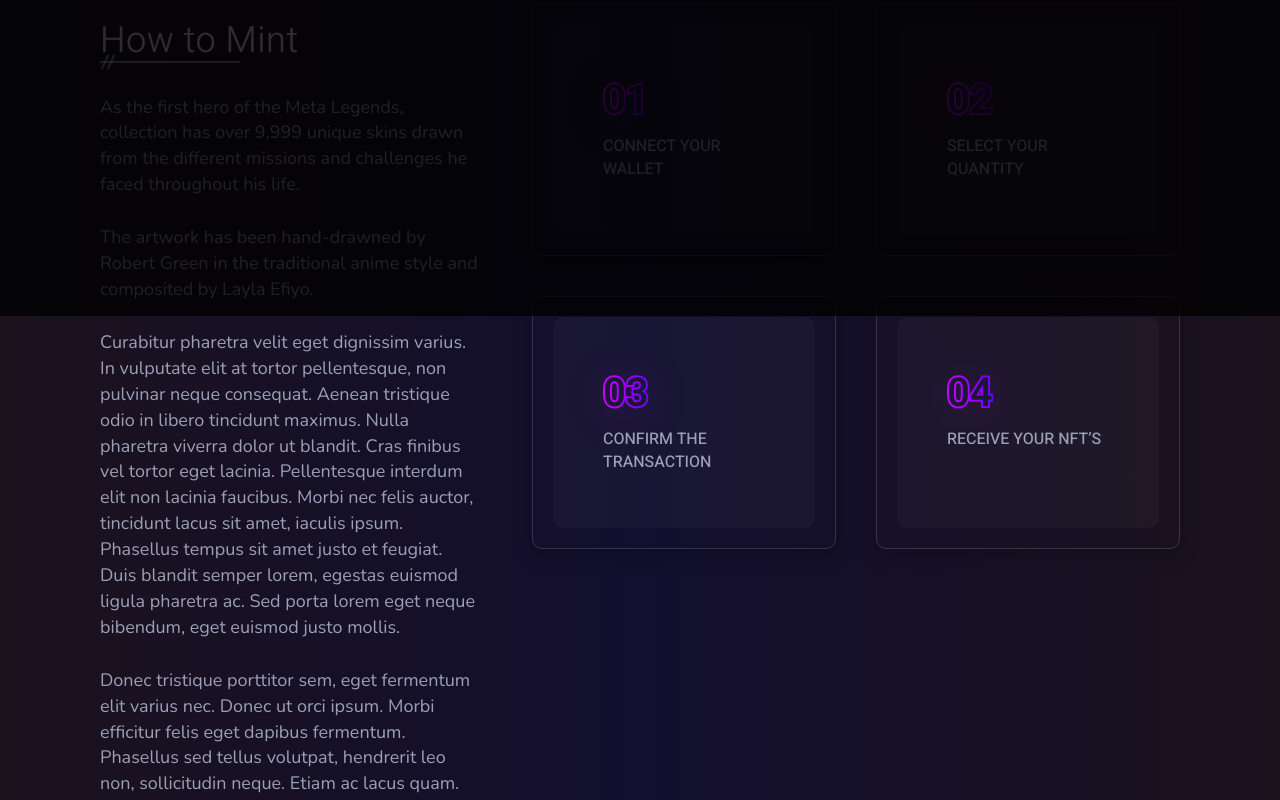
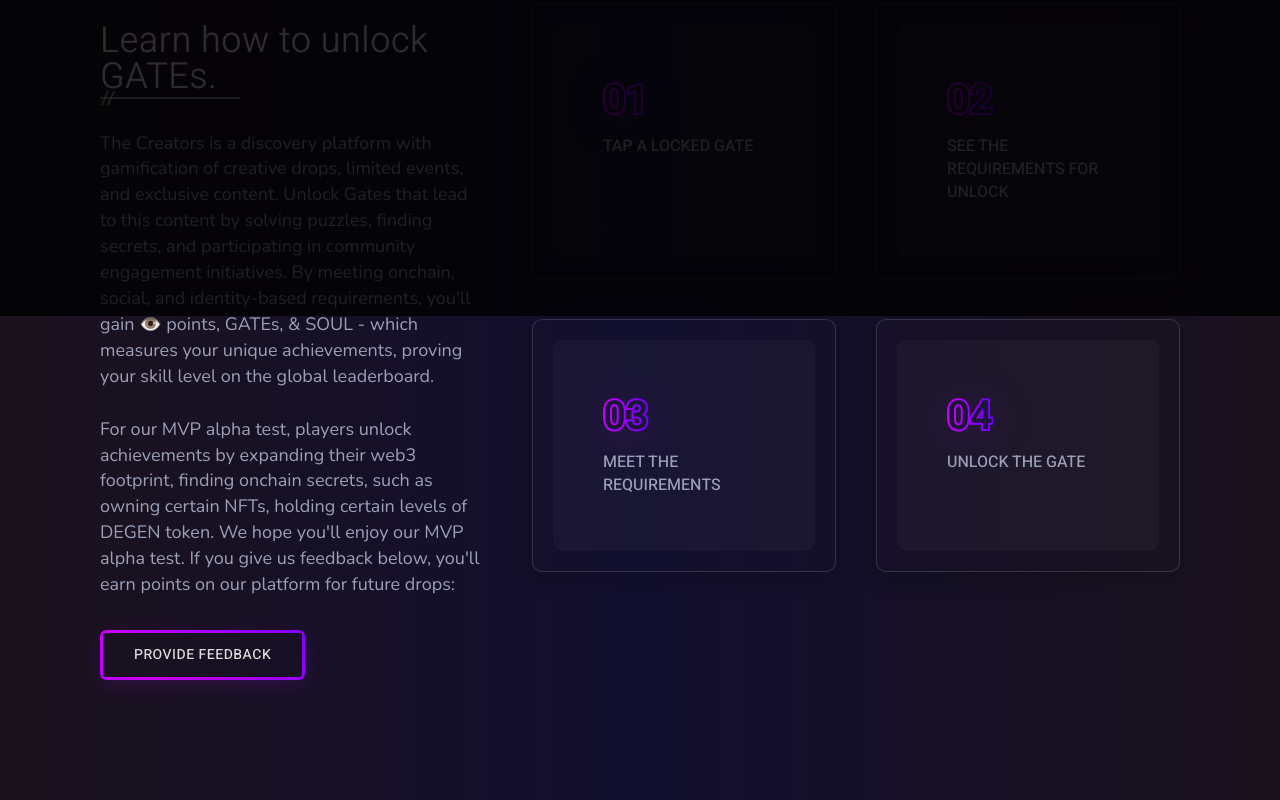
Before and after one commit to legojerry/buildForTheCreators, a Next.js app: page / in a window 1280 px wide. Shown: the part 1300-2100 px from the top of the page. Built offline with nearby package versions, Linux system fonts and the light colour scheme.

Commit message:
Update About.js

```diff
--- a/src/components/About.js
+++ b/src/components/About.js
@@ -7,8 +7,8 @@ const About = () => {
         {/* Mint Shortcode */}
         <div className="fn_cs_mint">
           <div className="left_part">
-            <h3 className="fn__maintitle" data-text="How to Mint">
-              How to Mint
+            <h3 className="fn__maintitle" data-text="Learn how to unlock GATEs.">
+            Learn how to unlock GATEs.
             </h3>
             <div className="fn_cs_divider">
               <div className="divider">
@@ -18,37 +18,15 @@ const About = () => {
             </div>
             <div className="desc">
               <p>
-                As the first hero of the Meta Legends, collection has over 9,999
-                unique skins drawn from the different missions and challenges he
-                faced throughout his life.
+              The Creators is a discovery platform with gamification of creative drops, limited events, and exclusive content. Unlock Gates that lead to this content by solving puzzles, finding secrets, and participating in community engagement initiatives. By meeting onchain, social, and identity-based requirements, you'll gain  👁️  points, GATEs, & SOUL - which measures your unique achievements, proving your skill level on the global leaderboard.
               </p>
               <p>
-                The artwork has been hand-drawned by Robert Green in the
-                traditional anime style and composited by Layla Efiyo.
-              </p>
-              <p>
-                Curabitur pharetra velit eget dignissim varius. In vulputate
-                elit at tortor pellentesque, non pulvinar neque consequat.
-                Aenean tristique odio in libero tincidunt maximus. Nulla
-                pharetra viverra dolor ut blandit. Cras finibus vel tortor eget
-                lacinia. Pellentesque interdum elit non lacinia faucibus. Morbi
-                nec felis auctor, tincidunt lacus sit amet, iaculis ipsum.
-                Phasellus tempus sit amet justo et feugiat. Duis blandit semper
-                lorem, egestas euismod ligula pharetra ac. Sed porta lorem eget
-                neque bibendum, eget euismod justo mollis.
-              </p>
-              <p>
-                Donec tristique porttitor sem, eget fermentum elit varius nec.
-                Donec ut orci ipsum. Morbi efficitur felis eget dapibus
-                fermentum. Phasellus sed tellus volutpat, hendrerit leo non,
-                sollicitudin neque. Etiam ac lacus quam. Vivamus suscipit nisl
-                tellus, at congue odio commodo at. Cras ante enim, sodales at
-                pretium et, tempus at libero.
+              For our MVP alpha test, players unlock achievements by expanding their web3 footprint, finding onchain secrets, such as owning certain NFTs, holding certain levels of DEGEN token. We hope you'll enjoy our MVP alpha test. If you give us feedback below, you'll earn points on our platform for future drops:
               </p>
             </div>
-            <Link href="">
+            <Link href="https://warpcast.com/rskagy.eth/0x5acbbd99">
               <a className="metaportal_fn_button">
-                <span>How to Mint</span>
+                <span>Provide Feedback</span>
               </a>
             </Link>
           </div>
@@ -60,7 +38,7 @@ const About = () => {
                   <div className="item">
                     <div className="item_in">
                       <h3 className="fn__gradient_title">01</h3>
-                      <p>Connect your Wallet</p>
+                      <p>Tap a locked GATE</p>
                     </div>
                   </div>
                 </li>
@@ -68,7 +46,7 @@ const About = () => {
                   <div className="item">
                     <div className="item_in">
                       <h3 className="fn__gradient_title">02</h3>
-                      <p>Select Your Quantity</p>
+                      <p>See the requirements for unlock</p>
                     </div>
                   </div>
                 </li>
@@ -76,7 +54,7 @@ const About = () => {
                   <div className="item">
                     <div className="item_in">
                       <h3 className="fn__gradient_title">03</h3>
-                      <p>Confirm The Transaction</p>
+                      <p>Meet the requirements</p>
                     </div>
                   </div>
                 </li>
@@ -84,7 +62,7 @@ const About = () => {
                   <div className="item">
                     <div className="item_in">
                       <h3 className="fn__gradient_title">04</h3>
-                      <p>Receive Your NFT’s</p>
+                      <p>Unlock the GATE</p>
                     </div>
                   </div>
                 </li>
```
